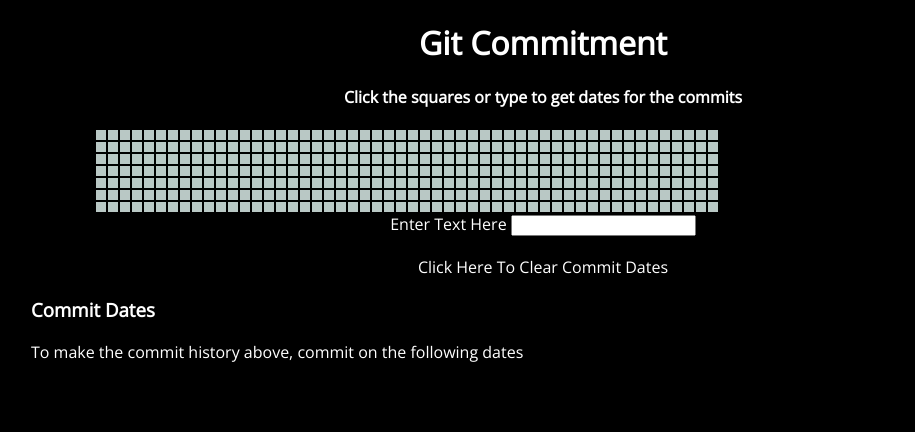
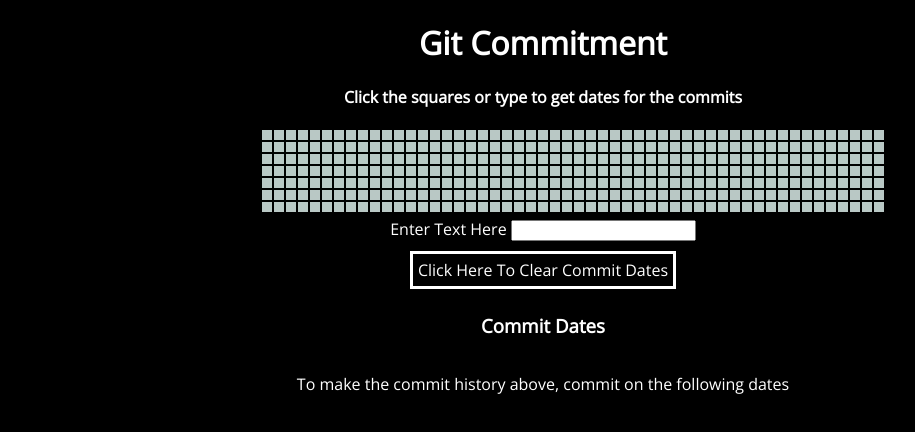
Before and after one commit to abishakkodi/gitPicasso, a React (Create React App) app: page / in a window 1280 px wide. Shown: the top 432 px of the page, without its empty margins (97-1012 px from the left). Built offline with nearby package versions, Linux system fonts and the light colour scheme; the HTML template or start-up script is replaced by a standard one.

Commit message:
Better Mobile CSS

```diff
--- a/package.json
+++ b/package.json
@@ -13,8 +13,7 @@
     "start": "react-scripts start",
     "build": "react-scripts build",
     "test": "react-scripts test --env=jsdom",
-    "eject": "react-scripts eject",
-    "amazonserve": "build && aws s3 sync build/ s3://gitcommitment"
+    "eject": "react-scripts eject"
   },
   "browserslist": {
     "production": [
--- a/src/App.css
+++ b/src/App.css
@@ -24,7 +24,8 @@
   grid-template-columns: 1fr repeat(52, 1fr) 1fr;
   grid-gap: .25fr;
   max-width: 640px;
-  margin-left: 15%
+  margin-left: 10vw;
+
 }
 
 .gitWeek {
@@ -50,22 +51,78 @@
 }
 
 .datesView {
-  margin-left: 10%;
-}
-
-.dateList {
   display: flex;
   flex-direction: column;
+  align-items: center;
 }
 
 .entry {
   text-align: center;
+  margin: 5px;
 }
 
 .reset {
-  padding-top: 20px;
+  border-style: solid;
+  border-color: white;
+  display: inline-block;
+  margin-top: 10px;
+  padding: 5px;
 }
 
 ul {
   list-style-type: none;
 }
+
+.rotateScreen {
+  font-size: 50px;
+  color: red;
+  margin: 1em 2em 30em;
+
+}
+
+/* Small devices (portrait tablets and large phones, 600px and up) */
+@media only screen and (min-width: 566px) {
+  .rotateScreen {
+    display: none;
+  }
+  .gitGrid {
+    margin-left: 1vw;
+  }
+}
+
+/* Small devices (portrait tablets and large phones, 600px and up) */
+@media only screen and (min-width: 600px) {
+  .gitGrid {
+  margin-left: 5vw;
+  }
+}
+
+/* Medium devices (landscape tablets, 768px and up) */
+@media only screen and (min-width: 700px) {
+  .gitGrid {
+    margin-left: 5%;
+  }
+}
+
+@media only screen and (min-width: 800px) {
+  .gitGrid {
+    margin-left: 10%;
+  }
+}
+
+@media only screen and (min-width: 800px) {
+  .gitGrid {
+    margin-left: 15%;
+  }
+}
+/* Large devices (laptops/desktops, 992px and up) */
+@media only screen and (min-width: 992px) {
+  .gitGrid {
+  margin-left: 20%;
+}}
+
+/* Extra large devices (large laptops and desktops, 1200px and up) */
+@media only screen and (min-width: 1200px) {
+  .gitGrid {
+  margin-left: 28%;
+}}
--- a/src/App.js
+++ b/src/App.js
@@ -29,6 +29,7 @@
         resetCalendar[i].dates[j].status = false;
       }
     }
+    this.state.textInput = '';
     this.setState({ resetCalendar: gitCalendar, storedDates: [] });
   }
 
@@ -114,6 +115,7 @@
 
     return (
       <div className="App">
+        <div className="rotateScreen"> Please rotate screen horizontally </div>
         <div className="title">
           <h1>Git Commitment </h1>
           <h4>Click the squares or type to get dates for the commits</h4>
```
